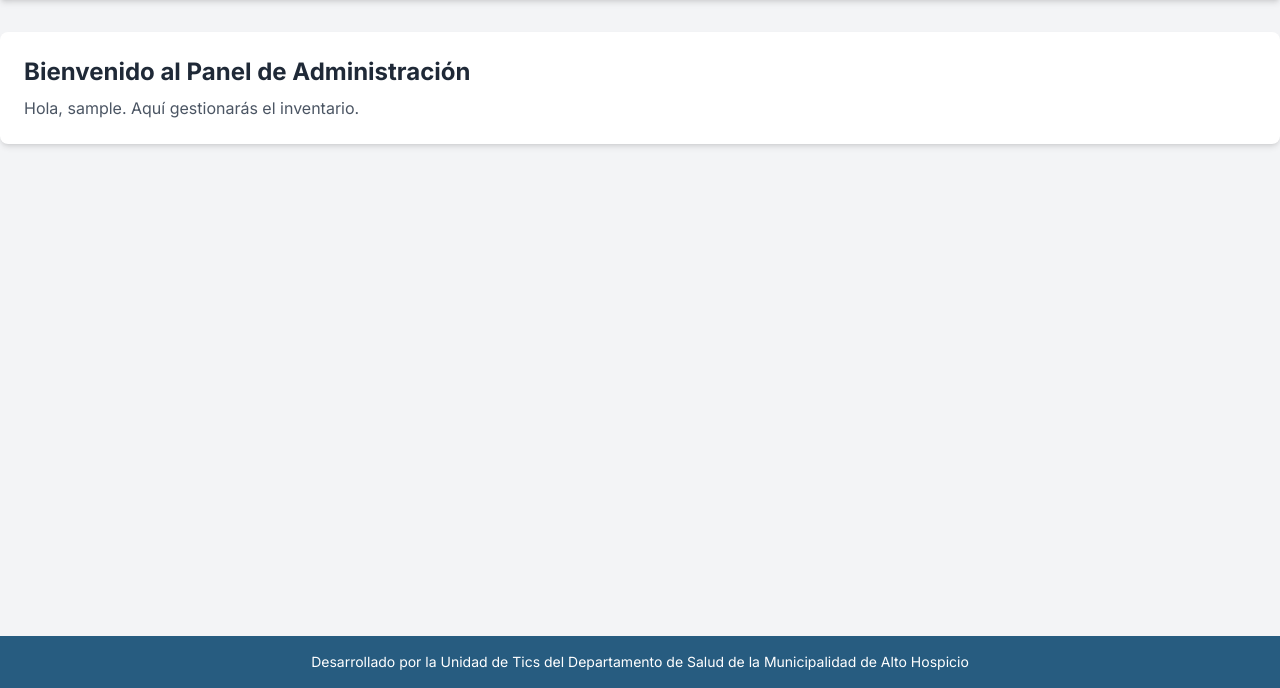
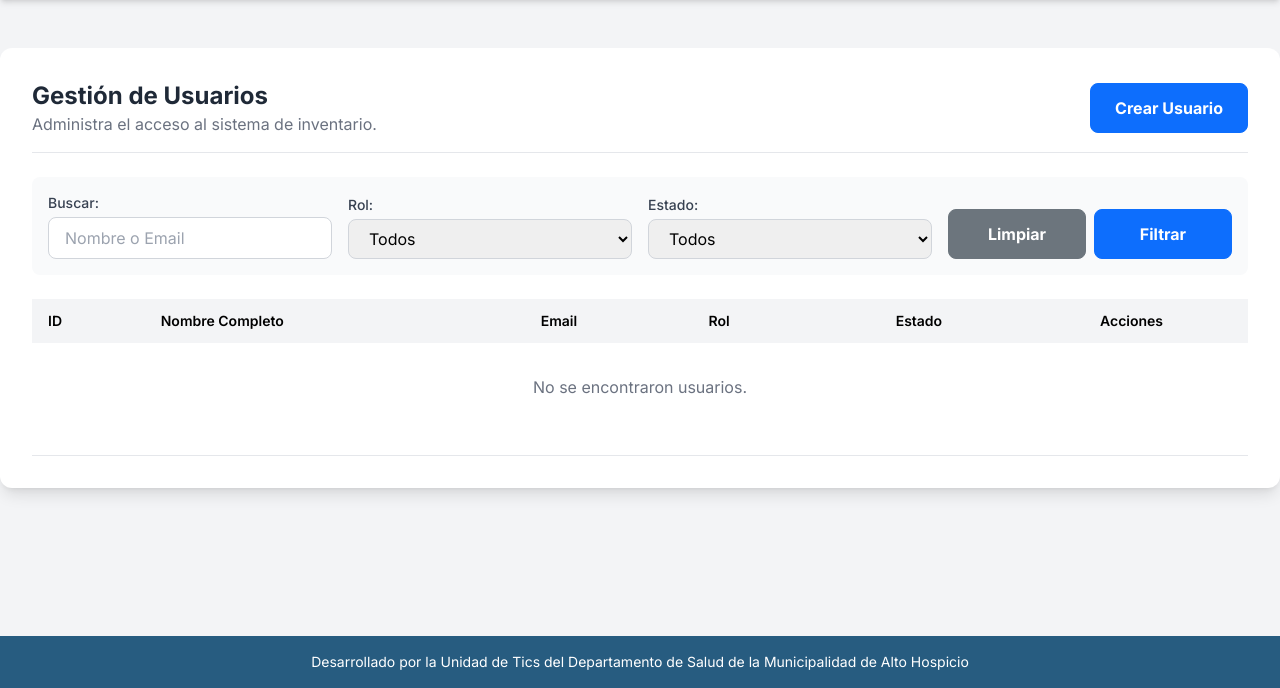
Before and after one commit to Yosh457/sistema_inventario, a Flask app: template templates/admin/panel.html in a window 1280 px wide. Shown: the part 112-800 px from the top of the page. Run offline with Flask 3, Linux system fonts and the light colour scheme; the template is opened without the code that fills it, so the values that code supplies are empty; the visitor is signed in with stand-in values (Sample User, id 1); some libraries are stand-ins or nearby versions.

Commit message:
Se implementa CRUD de usuarios.

```diff
--- a/app.py
+++ b/app.py
@@ -10,6 +10,7 @@ from models import db, Usuario
 
 def create_app():
     app = Flask(__name__)
+    app.jinja_env.add_extension('jinja2.ext.do')
     load_dotenv() # Carga las variables del .env
 
     # --- CONFIGURACIÓN ---
--- /dev/null
+++ b/templates/_macros.html
@@ -0,0 +1,40 @@
+{# templates/_macros.html (VERSIÓN FINAL CORREGIDA) #}
+
+{% macro render_pagination(pagination, endpoint, fragment='', extra_args={}) %}
+    {# 1. Creamos un nuevo diccionario 'query_args' a partir de los argumentos extra. #}
+    {% set query_args = extra_args.copy() %}
+    {# 2. Actualizamos ese diccionario con los argumentos de la URL actual (ej: la búsqueda). #}
+    {% do query_args.update(request.args) %}
+    {# 3. Removemos el argumento 'page' para evitar duplicados, ya que lo pasaremos explícitamente. #}
+    {% do query_args.pop('page', None) %}
+
+<nav class="mt-6 flex items-center justify-between border-t border-gray-200 px-4 sm:px-0">
+    <div class="flex w-0 flex-1">
+        {% if pagination.has_prev %}
+            <a href="{{ url_for(endpoint, page=pagination.prev_num, **query_args) }}{{ fragment }}" class="inline-flex items-center border-t-2 border-transparent pr-1 pt-4 text-sm font-medium text-gray-500 hover:border-gray-300 hover:text-gray-700">
+                &larr; Anterior
+            </a>
+        {% endif %}
+    </div>
+
+    <div class="hidden md:flex">
+        {% for page_num in pagination.iter_pages(left_edge=1, right_edge=1, left_current=2, right_current=2) %}
+            {% if page_num %}
+                <a href="{{ url_for(endpoint, page=page_num, **query_args) }}{{ fragment }}" class="inline-flex items-center border-t-2 px-4 pt-4 text-sm font-medium {% if pagination.page == page_num %} border-indigo-500 text-indigo-600 {% else %} border-transparent text-gray-500 hover:text-gray-700 hover:border-gray-300 {% endif %}">
+                    {{ page_num }}
+                </a>
+            {% else %}
+                <span class="inline-flex items-center border-t-2 border-transparent px-4 pt-4 text-sm font-medium text-gray-500">...</span>
+            {% endif %}
+        {% endfor %}
+    </div>
+
+    <div class="flex w-0 flex-1 justify-end">
+        {% if pagination.has_next %}
+            <a href="{{ url_for(endpoint, page=pagination.next_num, **query_args) }}{{ fragment }}" class="inline-flex items-center border-t-2 border-transparent pl-1 pt-4 text-sm font-medium text-gray-500 hover:border-gray-300 hover:text-gray-700">
+                Siguiente &rarr;
+            </a>
+        {% endif %}
+    </div>
+</nav>
+{% endmacro %}
--- a/templates/admin/panel.html
+++ b/templates/admin/panel.html
@@ -1,11 +1,100 @@
-{% extends 'base.html' %}
+{% extends "base.html" %}
 {% block title %}Panel de Administración{% endblock %}
+{% from '_macros.html' import render_pagination %}
 
 {% block content %}
-<div class="container mx-auto mt-8">
-    <div class="bg-white p-6 rounded-lg shadow-md">
-        <h1 class="text-2xl font-bold text-gray-800">Bienvenido al Panel de Administración</h1>
-        <p class="text-gray-600 mt-2">Hola, {{ current_user.nombre_completo }}. Aquí gestionarás el inventario.</p>
+<div class="bg-white p-8 rounded-xl shadow-lg w-full max-w-7xl mx-auto my-12">
+
+    <div class="flex justify-between items-center mb-6 border-b pb-4">
+        <div>
+            <h2 class="text-2xl font-bold text-gray-800">Gestión de Usuarios</h2>
+            <p class="text-gray-500">Administra el acceso al sistema de inventario.</p>
+        </div>
+        <div class="flex gap-2">
+            <a href="{{ url_for('admin.crear_usuario') }}" class="btn btn-primary">Crear Usuario</a>
+        </div>
     </div>
+
+    <form method="get" action="{{ url_for('admin.panel') }}" class="bg-gray-50 p-4 rounded-lg mb-6 grid grid-cols-1 md:grid-cols-4 gap-4 items-end">
+        <div class="md:col-span-1">
+            <label for="busqueda" class="block text-sm font-medium text-gray-700">Buscar:</label>
+            <input type="text" name="busqueda" id="busqueda" placeholder="Nombre o Email" value="{{ busqueda or '' }}" class="mt-1 w-full px-4 py-2 border border-gray-300 rounded-lg">
+        </div>
+        <div>
+            <label for="rol_filtro" class="block text-sm font-medium text-gray-700">Rol:</label>
+            <select name="rol_filtro" id="rol_filtro" class="mt-1 w-full px-4 py-2 border border-gray-300 rounded-lg">
+                <option value="">Todos</option>
+                {% for rol in roles_para_filtro %}
+                    <option value="{{ rol.id }}" {% if rol.id == rol_filtro|int %}selected{% endif %}>{{ rol.nombre }}</option>
+                {% endfor %}
+            </select>
+        </div>
+        <div>
+            <label for="estado_filtro" class="block text-sm font-medium text-gray-700">Estado:</label>
+            <select name="estado_filtro" id="estado_filtro" class="mt-1 w-full px-4 py-2 border border-gray-300 rounded-lg">
+                <option value="">Todos</option>
+                <option value="activo" {% if estado_filtro == 'activo' %}selected{% endif %}>Activo</option>
+                <option value="inactivo" {% if estado_filtro == 'inactivo' %}selected{% endif %}>Inactivo</option>
+            </select>
+        </div>
+        <div class="flex gap-2">
+            <a href="{{ url_for('admin.panel') }}" class="w-full btn btn-secondary text-center">Limpiar</a>
+            <button type="submit" class="w-full btn btn-primary">Filtrar</button>
+        </div>
+    </form>
+
+    <div class="overflow-x-auto">
+        <table class="min-w-full bg-white">
+            <thead class="bg-gray-100">
+                <tr>
+                    <th class="text-left py-3 px-4 font-semibold text-sm">ID</th>
+                    <th class="text-left py-3 px-4 font-semibold text-sm">Nombre Completo</th>
+                    <th class="text-left py-3 px-4 font-semibold text-sm">Email</th>
+                    <th class="text-left py-3 px-4 font-semibold text-sm">Rol</th>
+                    <th class="text-center py-3 px-4 font-semibold text-sm">Estado</th>
+                    <th class="text-center py-3 px-4 font-semibold text-sm">Acciones</th>
+                </tr>
+            </thead>
+            <tbody>
+                {% for usuario in pagination.items %}
+                <tr class="border-b hover:bg-gray-50 {% if not usuario.activo %}opacity-50 bg-gray-50{% endif %}">
+                    <td class="py-3 px-4">{{ usuario.id }}</td>
+                    <td class="py-3 px-4 font-medium">{{ usuario.nombre_completo }}</td>
+                    <td class="py-3 px-4">{{ usuario.email }}</td>
+                    <td class="py-3 px-4">
+                        <span class="bg-blue-100 text-blue-800 text-xs font-semibold px-2.5 py-0.5 rounded border border-blue-200">
+                            {{ usuario.rol.nombre }}
+                        </span>
+                    </td>
+                    <td class="py-3 px-4 text-center">
+                        {% if usuario.activo %}
+                            <span class="bg-green-100 text-green-800 text-xs font-semibold px-2.5 py-0.5 rounded-full border border-green-200">Activo</span>
+                        {% else %}
+                            <span class="bg-red-100 text-red-800 text-xs font-semibold px-2.5 py-0.5 rounded-full border border-red-200">Inactivo</span>
+                        {% endif %}
+                    </td>
+                    <td class="py-3 px-4 text-center flex justify-center gap-2">
+                        <a href="{{ url_for('admin.editar_usuario', id=usuario.id) }}" class="btn btn-secondary text-xs">Editar</a>
+
+                        <form action="{{ url_for('admin.toggle_activo', id=usuario.id) }}" method="POST">
+                            <input type="hidden" name="csrf_token" value="{{ csrf_token() }}"/>
+                            {% if usuario.activo %}
+                                <button type="submit" class="btn btn-warning text-xs">Desactivar</button>
+                            {% else %}
+                                <button type="submit" class="btn btn-primary text-xs">Activar</button>
+                            {% endif %}
+                        </form>
+                    </td>
+                </tr>
+                {% else %}
+                <tr>
+                    <td colspan="6" class="text-center py-8 text-gray-500">No se encontraron usuarios.</td>
+                </tr>
+                {% endfor %}
+            </tbody>
+        </table>
+    </div>
+
+    {{ render_pagination(pagination, 'admin.panel') }}
 </div>
 {% endblock %}
```
Also changed, not shown: blueprints/admin.py (+146 -5 lines), static/modal_handler.js (added, +33 -0 lines), templates/admin/crear_usuario.html (added, +70 -0 lines), templates/admin/editar_usuario.html (added, +85 -0 lines).
